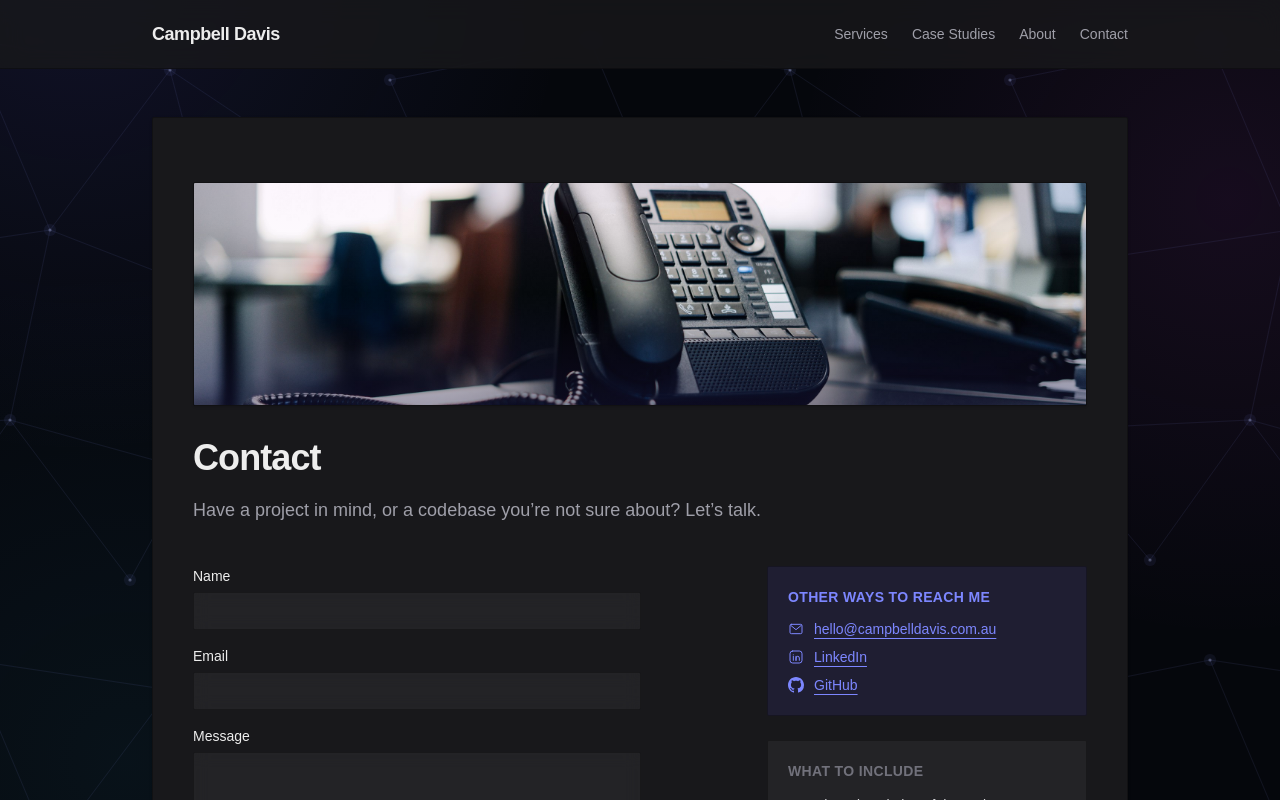
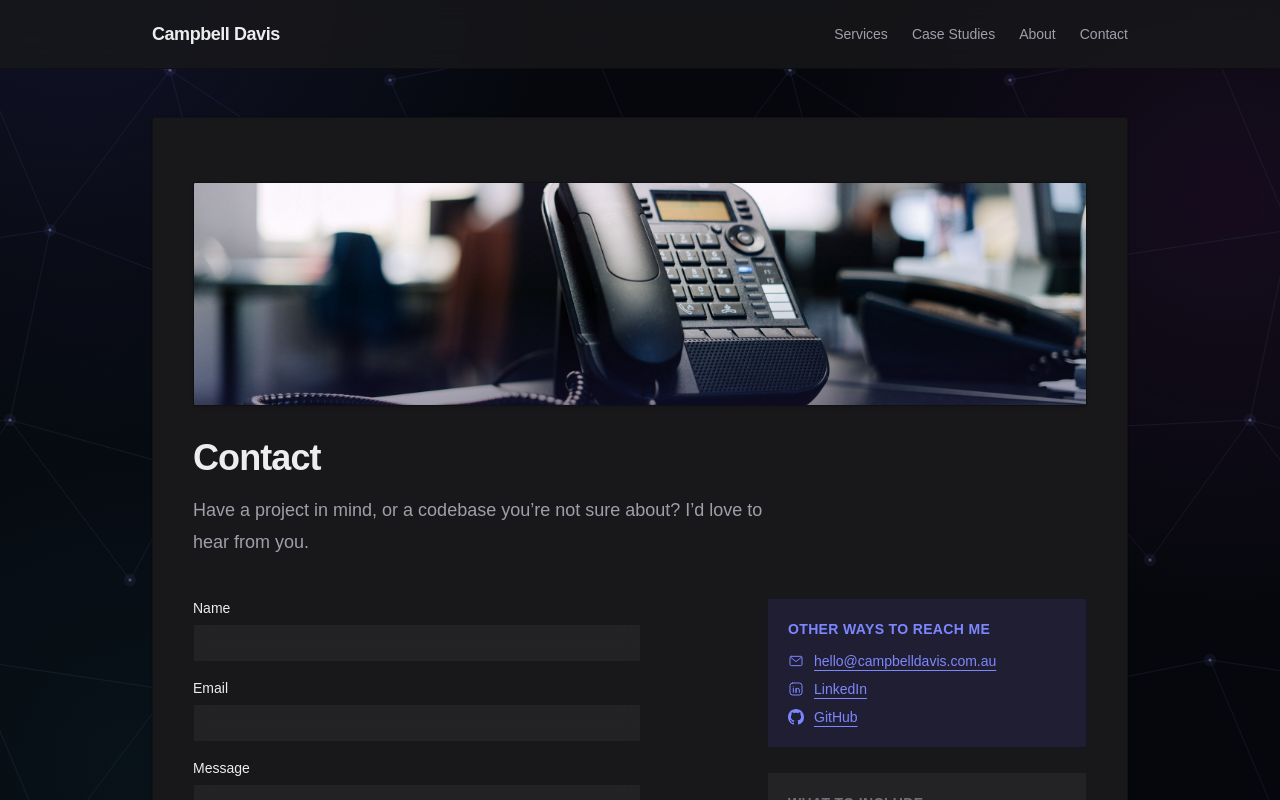
Before and after one commit to campbell-dev-au/campbell-public-site, a Next.js app: page /contact in a window 1280 px wide. Shown: the top 800 px of the page. Built offline with nearby package versions, Linux system fonts and the light colour scheme.

Commit message:
Minor change to contact copy

```diff
--- a/app/contact/page.tsx
+++ b/app/contact/page.tsx
@@ -25,7 +25,7 @@ export default function ContactPage() {
       <h1 className="mt-8 text-4xl font-semibold tracking-tight">Contact</h1>
       <p className="mt-4 max-w-xl text-lg leading-8 text-zinc-600 dark:text-zinc-400">
         Have a project in mind, or a codebase you&rsquo;re not sure about?
-        Let&rsquo;s talk.
+        I&rsquo;d love to hear from you.
       </p>
 
       <div className="mt-10 lg:grid lg:grid-cols-[1fr_320px] lg:gap-12">
```
